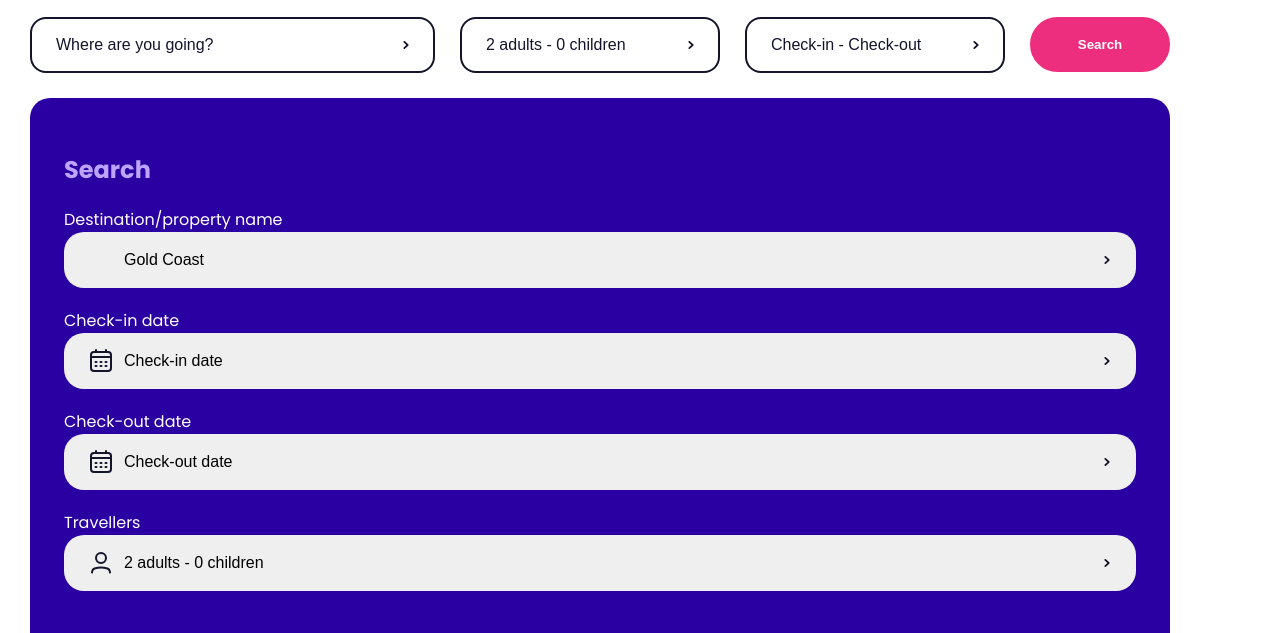
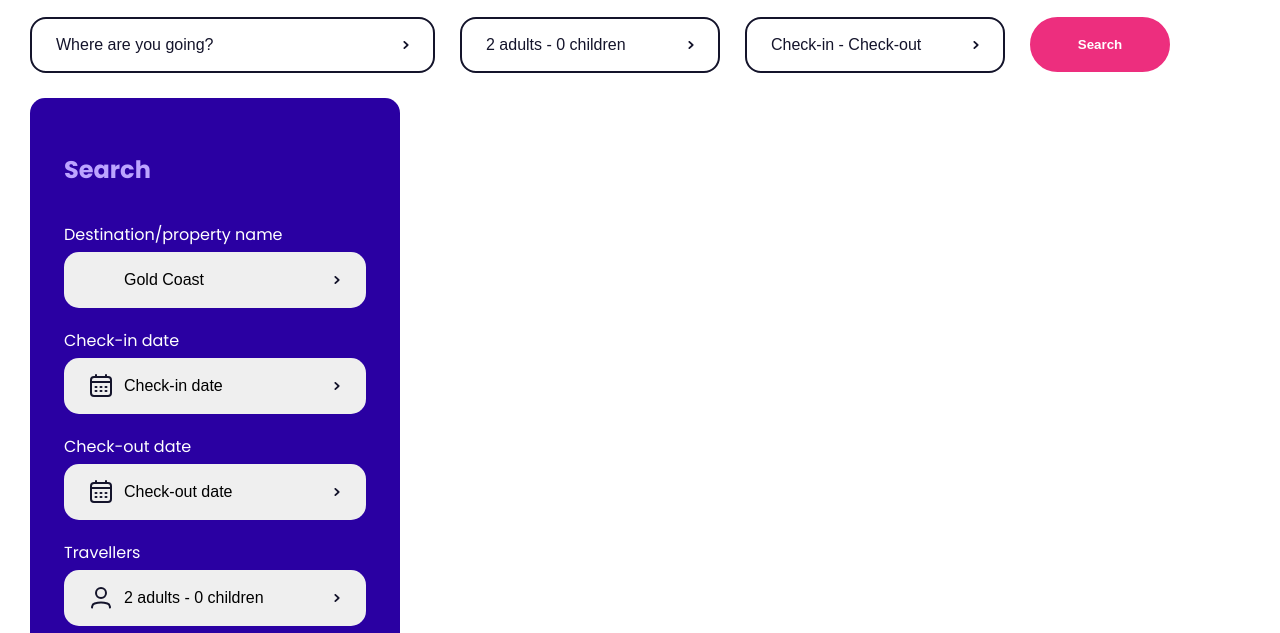
Before and after one commit to rodo08/202209-w1chwe-Nuria-Ramoneda-Rodrigo-Rosales, a website: page index.html in a window 1280 px wide. Shown: the part 129-762 px from the top of the page. Drawn offline with nearby package versions, Linux system fonts and the light colour scheme; files that its build step writes are made by us from their sources.

Commit message:
Add measures adjustments to texts

```diff
--- a/assets/scss/components/_searchers.scss
+++ b/assets/scss/components/_searchers.scss
@@ -1,4 +1,4 @@
-@use "../base/variables" as v;
+@use "../base/variables" as vars;
 
 .searcher-primary {
   display: flex;
@@ -23,7 +23,6 @@
   max-width: 8px;
   aspect-ratio: 1/1;
   top: 50%;
-  /* left: 100px; */
   right: 25px;
   transform: translateY(-50%);
 }
@@ -35,6 +34,10 @@
   .searcher-primary--bigger {
     flex-grow: 2;
   }
+
+  .searcher-secondary {
+    max-width: 370px;
+  }
 }
 
 .main-section__search-title {
@@ -44,13 +47,13 @@
 .searcher-secondary {
   color: white;
   padding: 34px;
-  background-color: v.$secondary-color;
-  border-radius: 20px;
+  background-color: vars.$secondary-color;
+  border-radius: 15px;
   margin-top: 25px;
 }
 
 .main-section__search-title {
-  margin-bottom: 20px;
+  margin-bottom: 35px;
 }
 
 .searcher-secondary__wrapper-button {
@@ -66,10 +69,10 @@
   min-width: 260px;
   height: 56px;
   width: 100%;
-  border-radius: 20px;
+  border-radius: 15px;
   text-align: left;
   padding-left: 60px;
-  font-size: 16px;
+  font-size: 1rem;
   border: 0;
 }
 
@@ -79,7 +82,6 @@
   height: 8px;
   aspect-ratio: 1/1;
   top: 50%;
-  /* left: 100px; */
   right: 25px;
   transform: translateY(-50%);
 }
@@ -89,12 +91,16 @@
   max-width: 100%;
   aspect-ratio: 1/1;
   top: 50%;
-  /* left: 100px; */
   left: 25px;
   transform: translateY(-50%);
 }
 
 .searcher-secondary__search--button {
-  margin-top: 25px;
+  margin-top: 15px;
   width: 100%;
 }
+
+.searcher-secondary__label {
+  display: inline-block;
+  margin-bottom: 5px;
+}
--- a/index.html
+++ b/index.html
@@ -73,7 +73,9 @@
         <div class="searcher-secondary">
           <h2 class="main-section__search-title">Search</h2>
 
-          <span>Destination/property name</span>
+          <span class="searcher-secondary__label"
+            >Destination/property name</span
+          >
           <div class="searcher-secondary__wrapper-button">
             <button class="searcher-secondary__button">Gold Coast</button>
             <img
@@ -88,7 +90,7 @@
             />
           </div>
 
-          <span>Check-in date</span>
+          <span class="searcher-secondary__label">Check-in date</span>
           <div class="searcher-secondary__wrapper-button">
             <button class="searcher-secondary__button">Check-in date</button>
             <img
@@ -103,7 +105,7 @@
             />
           </div>
 
-          <span>Check-out date</span>
+          <span class="searcher-secondary__label">Check-out date</span>
           <div class="searcher-secondary__wrapper-button">
             <button class="searcher-secondary__button">Check-out date</button>
             <img
@@ -118,7 +120,7 @@
             />
           </div>
 
-          <span>Travellers</span>
+          <span class="searcher-secondary__label">Travellers</span>
           <div class="searcher-secondary__wrapper-button">
             <button class="searcher-secondary__button">
               2 adults - 0 children
```
